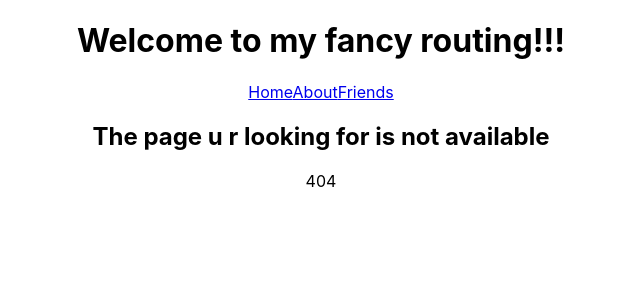
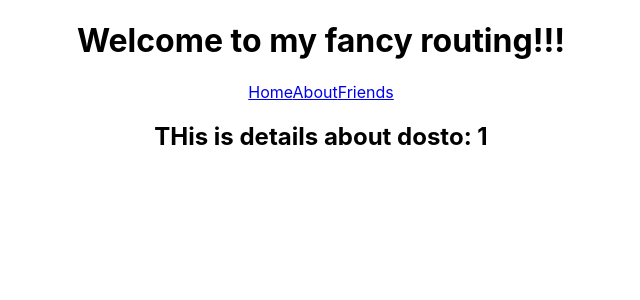
Before and after one commit to Rasujon3/react-router, a React (Create React App) app: page /friend/1 in a window 1280 px wide. Before the commit this address had no page. Shown: the top 300 px of the page, without its empty margins (319-959 px from the left). Built offline with nearby package versions, Linux system fonts and the light colour scheme.

Commit message:
52-6 Create route with some fixed and some dynamic part

```diff
--- a/src/App.js
+++ b/src/App.js
@@ -1,6 +1,7 @@
 import { Route, Routes } from "react-router-dom";
 import "./App.css";
 import About from "./components/About/About";
+import FriendDetail from "./components/FriendDetail/FriendDetail";
 import Friends from "./components/Friends/Friends";
 import Header from "./components/Header/Header";
 import Home from "./components/Home/Home";
@@ -14,6 +15,7 @@ function App() {
         <Route path="/" element={<Home />}></Route>
         <Route path="/about" element={<About />} />
         <Route path="/friends" element={<Friends />}></Route>
+        <Route path="/friend/:friendId" element={<FriendDetail />} />
         <Route path="*" element={<NotFound />} />
       </Routes>
     </div>
--- a/src/components/Friend/Friend.js
+++ b/src/components/Friend/Friend.js
@@ -1,5 +1,5 @@
 import React from "react";
-import { useNavigate } from "react-router-dom";
+import { Link, useNavigate } from "react-router-dom";
 
 const Friend = (props) => {
   const { name, username, id } = props.friend;
@@ -11,6 +11,7 @@ const Friend = (props) => {
   return (
     <div>
       <h2>Name: {name}</h2>
+      <Link to={"/friend/" + id}>Show Detail</Link>
       <button onClick={showFriendDetail}>
         {username}: ID:{id}
       </button>
--- /dev/null
+++ b/src/components/FriendDetail/FriendDetail.js
@@ -0,0 +1,13 @@
+import React from "react";
+import { useParams } from "react-router-dom";
+
+const FriendDetail = () => {
+  const { friendId } = useParams();
+  return (
+    <div>
+      <h2>THis is details about dosto: {friendId}</h2>
+    </div>
+  );
+};
+
+export default FriendDetail;
```
